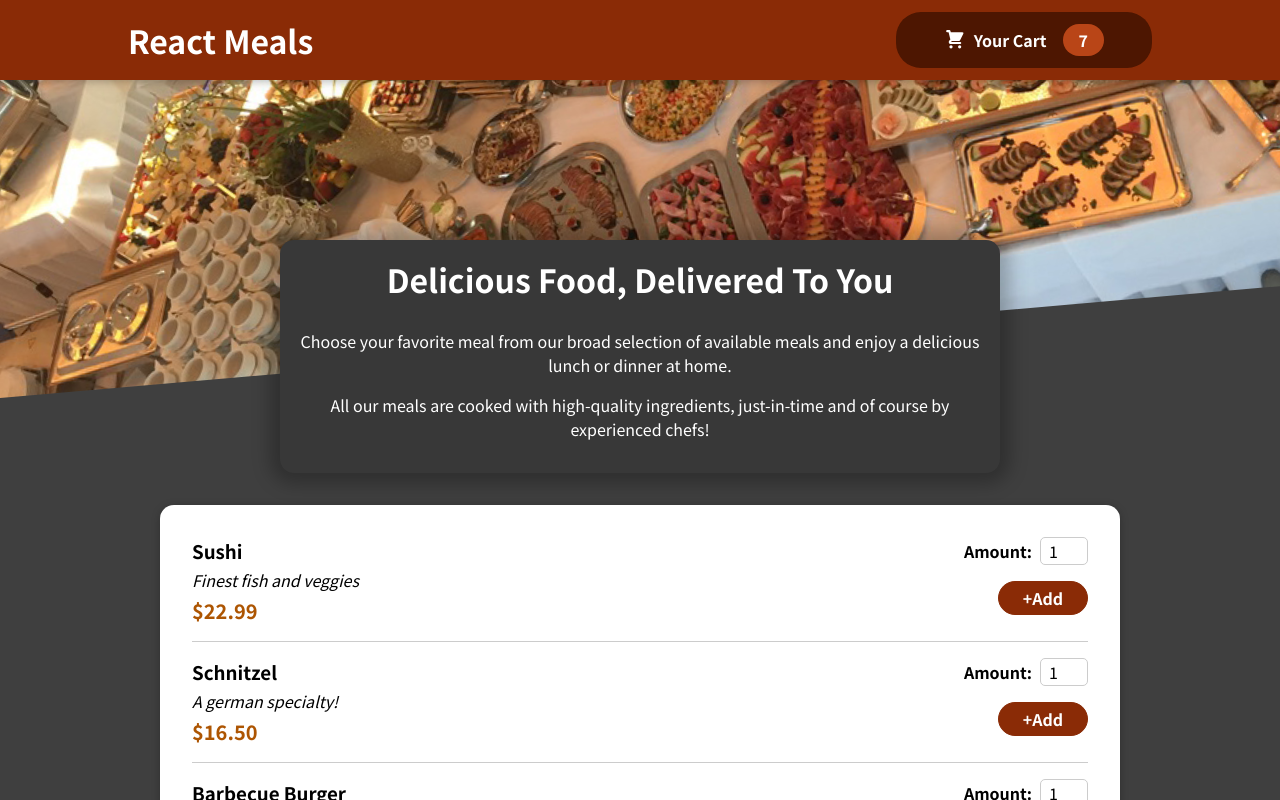
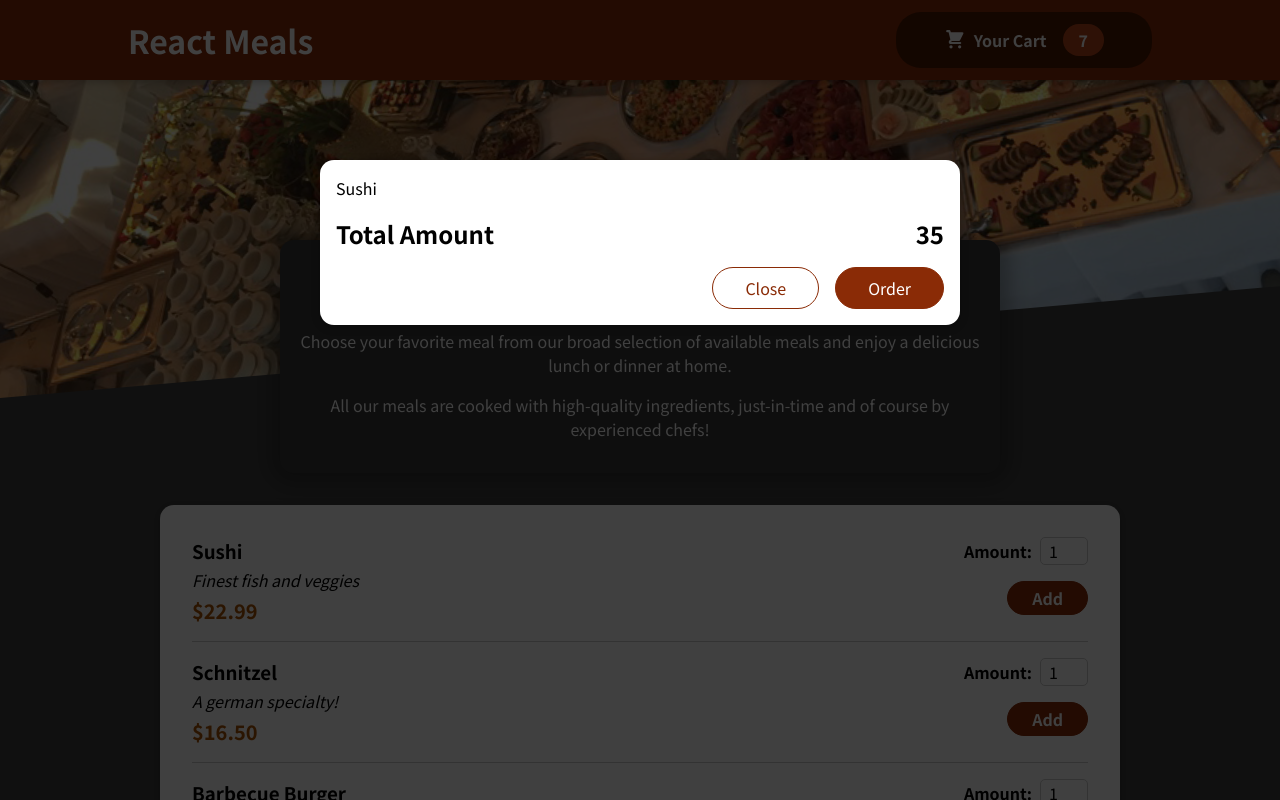
Before and after one commit to jcsgirish/Food-Order-App, a React (Create React App) app: page / in a window 1280 px wide. Shown: the top 800 px of the page. Built offline with nearby package versions, Linux system fonts and the light colour scheme.

Commit message:
Adding Cart

```diff
--- a/public/index.html
+++ b/public/index.html
@@ -28,7 +28,10 @@
   </head>
   <body>
     <noscript>You need to enable JavaScript to run this app.</noscript>
+    <div id="overlays"></div>
+    <div id =''></div>
     <div id="root"></div>
+
     <!--
       This HTML file is a template.
       If you open it directly in the browser, you will see an empty page.
--- a/src/App.js
+++ b/src/App.js
@@ -1,12 +1,14 @@
 import { Fragment } from "react";
 import Header from "./Layout/Header";
 import Meals from "./Meals/Meals";
+import Cart from "./Components/Cart/Cart";
 
 
 
 function App() {
   return (
     <Fragment>
+      <Cart></Cart>
       <Header></Header>
       <main>
         <Meals></Meals>
--- /dev/null
+++ b/src/Components/Cart/Cart.js
@@ -0,0 +1,30 @@
+import Modal from '../../UI/Modal';
+import classes from './Cart.module.css';
+import React from 'react';
+
+
+const Cart = (props) => {
+  const cartItems = (
+    <ul className={classes['cart-items']}>
+      {[{ id: 'c1', name: 'Sushi', amount: 2, price: 12.99 }].map((item) => (
+        <li>{item.name}</li>
+      ))}
+    </ul>
+  );
+
+  return (
+    <Modal>
+      {cartItems}
+      <div className={classes.total}>
+        <span>Total Amount</span>
+        <span>35</span>
+      </div>
+      <div className={classes.actions}>
+        <button className={classes['button--alt']}>Close</button>
+        <button className={classes.button}>Order</button>
+      </div>
+    </Modal>
+  );
+};
+
+export default Cart;
--- /dev/null
+++ b/src/Components/Cart/Cart.module.css
@@ -0,0 +1,46 @@
+.cart-items {
+    list-style: none;
+    margin: 0;
+    padding: 0;
+    max-height: 20rem;
+    overflow: auto;
+  }
+
+  .total {
+    display: flex;
+    justify-content: space-between;
+    align-items: center;
+    font-weight: bold;
+    font-size: 1.5rem;
+    margin: 1rem 0;
+  }
+
+  .actions {
+    text-align: right;
+  }
+
+  .actions button {
+    font: inherit;
+    cursor: pointer;
+    background-color: transparent;
+    border: 1px solid #8a2b06;
+    padding: 0.5rem 2rem;
+    border-radius: 25px;
+    margin-left: 1rem;
+  }
+
+  .actions button:hover,
+  .actions button:active {
+    background-color: #5a1a01;
+    border-color: #5a1a01;
+    color: white;
+  }
+
+  .actions .button--alt {
+    color: #8a2b06;
+  }
+
+  .actions .button {
+    background-color: #8a2b06;
+    color: white;
+  }
--- a/src/Layout/Header.js
+++ b/src/Layout/Header.js
@@ -11,7 +11,6 @@
             <h1>React Meals</h1>
             <CartButton></CartButton>
             </header>
-
             <div className={classes['main-image']}>
                 <img src={mealsImage} alt ='A table of delicious food!'></img>
             </div>
--- a/src/Meals/MealItems/MealsForm.js
+++ b/src/Meals/MealItems/MealsForm.js
@@ -16,7 +16,7 @@
         step:'1',
         defaultValue:'1'
     }}/>
-      <button>+Add</button>
+      <button>Add</button>
   </form>
     )
 }
--- /dev/null
+++ b/src/UI/Modal.js
@@ -0,0 +1,28 @@
+import React, { Fragment } from "react";
+import classes from './Modal.module.css'
+import  ReactDOM  from "react-dom";
+
+
+const Backdrop=(props)=>{
+    return <div className={classes.backdrop}></div>
+
+}
+
+const ModalOverlay =(props)=>{
+    return <div className={classes.modal}>
+    <div className={classes.content}>{props.children}</div>
+    </div>
+}
+
+const ProtalElements=document.getElementById('overlays')
+
+const Modal =(props)=>{
+    return(
+     <Fragment>
+       {ReactDOM.createPortal(<Backdrop></Backdrop>,ProtalElements)}
+       {ReactDOM.createPortal(<ModalOverlay>{props.children}</ModalOverlay>,ProtalElements)}
+    </Fragment>
+    );
+};
+
+export default Modal
--- /dev/null
+++ b/src/UI/Modal.module.css
@@ -0,0 +1,40 @@
+.backdrop {
+    position: fixed;
+    top: 0;
+    left: 0;
+    width: 100%;
+    height: 100vh;
+    z-index: 20;
+    background-color: rgba(0, 0, 0, 0.75);
+  }
+
+  .modal {
+    position: fixed;
+    top: 20vh;
+    left: 5%;
+    width: 90%;
+    background-color: white;
+    padding: 1rem;
+    border-radius: 14px;
+    box-shadow: 0 2px 8px rgba(0, 0, 0, 0.25);
+    z-index: 30;
+    animation: slide-down 300ms ease-out forwards;
+  }
+
+  @media (min-width: 768px) {
+    .modal {
+      width: 40rem;
+      left: calc(50% - 20rem);
+    }
+  }
+
+  @keyframes slide-down {
+    from {
+      opacity: 0;
+      transform: translateY(-3rem);
+    }
+    to {
+      opacity: 1;
+      transform: translateY(0);
+    }
+  }
```
